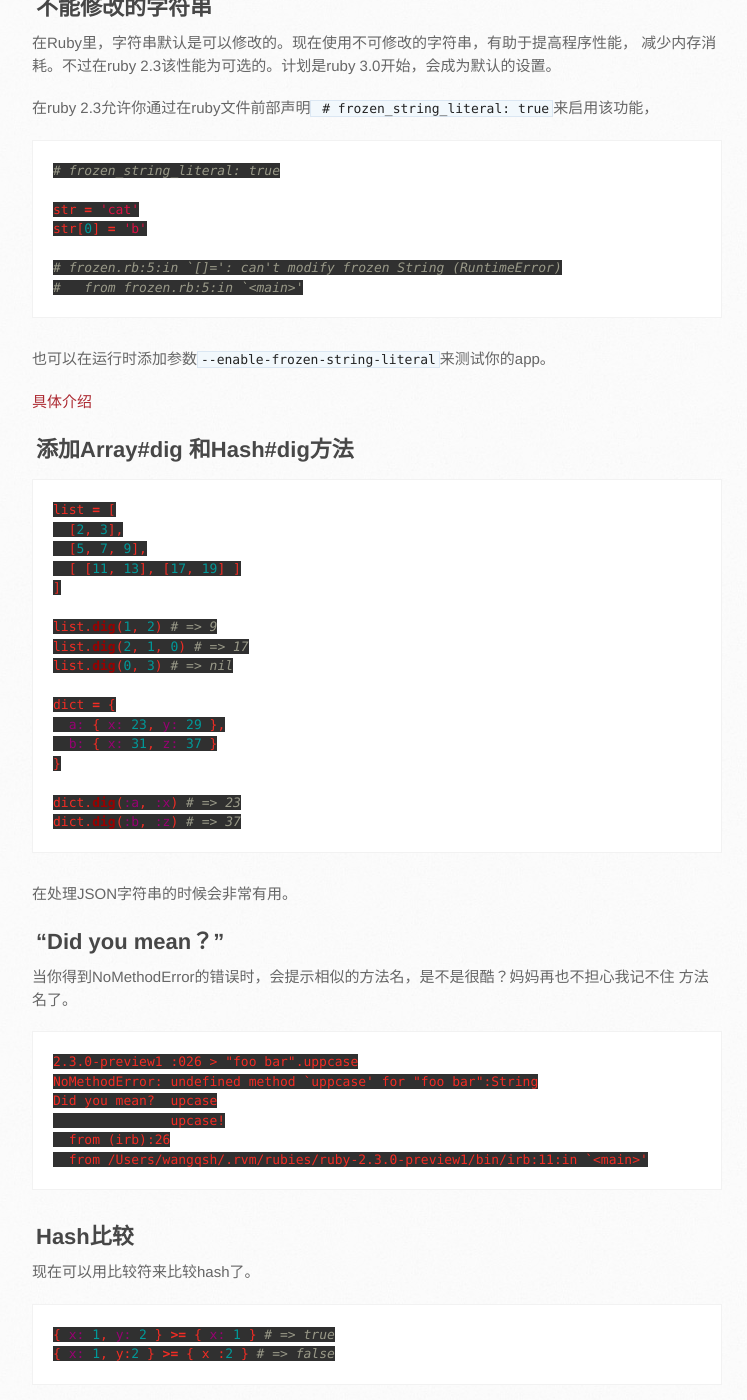
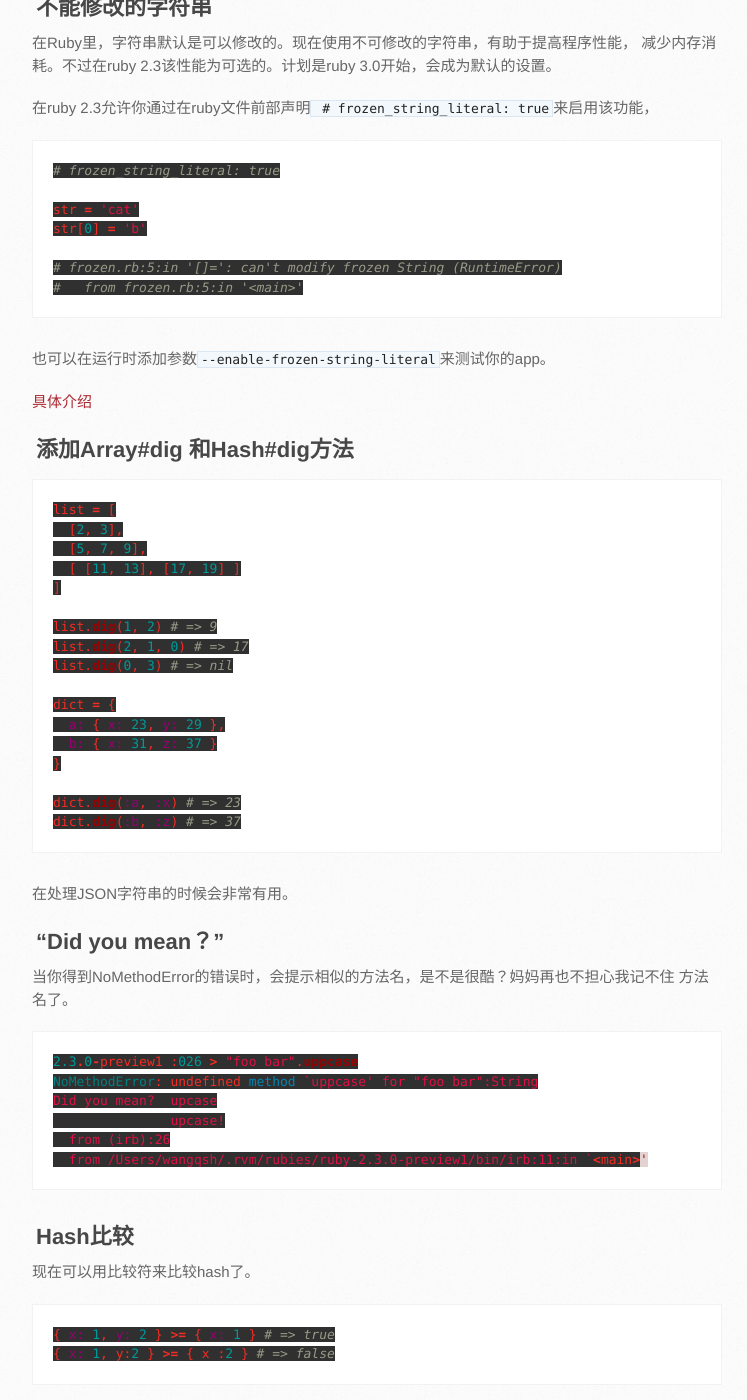
Before and after one commit to rocLv/old.roclv.github.io, a Jekyll site: the page built from _posts/2015-12-8-whats-new-in-the-ruby-2.3.md, in a window 1280 px wide and 1400 px high, scrolled down 914 px. Shown: the whole window, without its empty margins (138-885 px from the left). Built offline with Jekyll 4.4.1, drawn with Linux system fonts in a browser that asks for light colours; Markdown is read by kramdown in place of the engine named in the settings.

Commit message:
fix minor format bug

````diff
--- a/_posts/2015-12-8-whats-new-in-the-ruby-2.3.md
+++ b/_posts/2015-12-8-whats-new-in-the-ruby-2.3.md
@@ -37,14 +37,15 @@ end
 3.0开始，会成为默认的设置。
 
 在ruby 2.3允许你通过在ruby文件前部声明` # frozen_string_literal: true`来启用该功能，
+
 ```ruby
 # frozen_string_literal: true
 
 str = 'cat'
 str[0] = 'b'
 
-# frozen.rb:5:in `[]=': can't modify frozen String (RuntimeError)
-#   from frozen.rb:5:in `<main>'
+# frozen.rb:5:in '[]=': can't modify frozen String (RuntimeError)
+#   from frozen.rb:5:in '<main>'
 ```
 
 也可以在运行时添加参数`--enable-frozen-string-literal`来测试你的app。
@@ -79,7 +80,7 @@ dict.dig(:b, :z) # => 37
 当你得到NoMethodError的错误时，会提示相似的方法名，是不是很酷？妈妈再也不担心我记不住
 方法名了。
 
-```
+```ruby
 2.3.0-preview1 :026 > "foo bar".uppcase
 NoMethodError: undefined method `uppcase' for "foo bar":String
 Did you mean?  upcase
````
